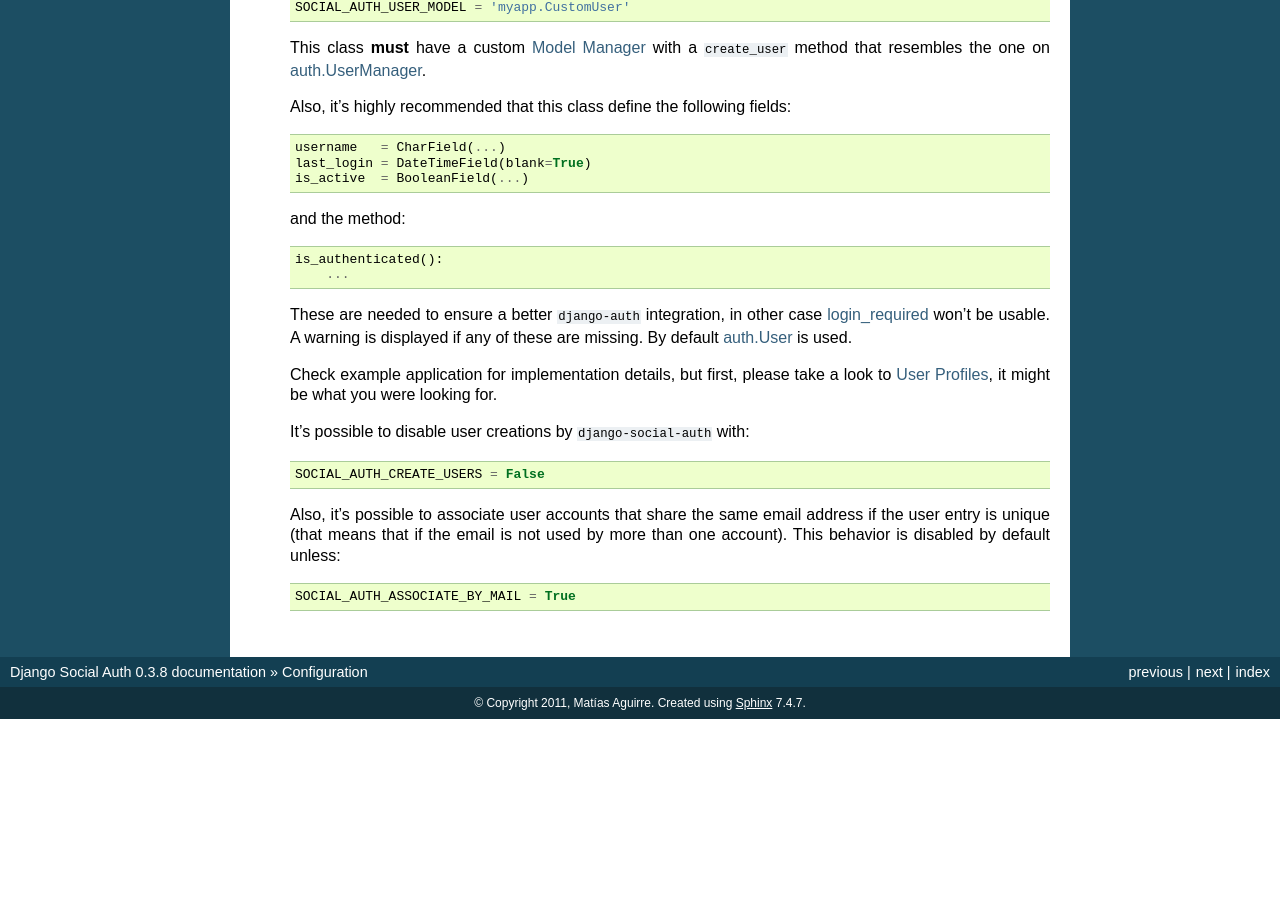
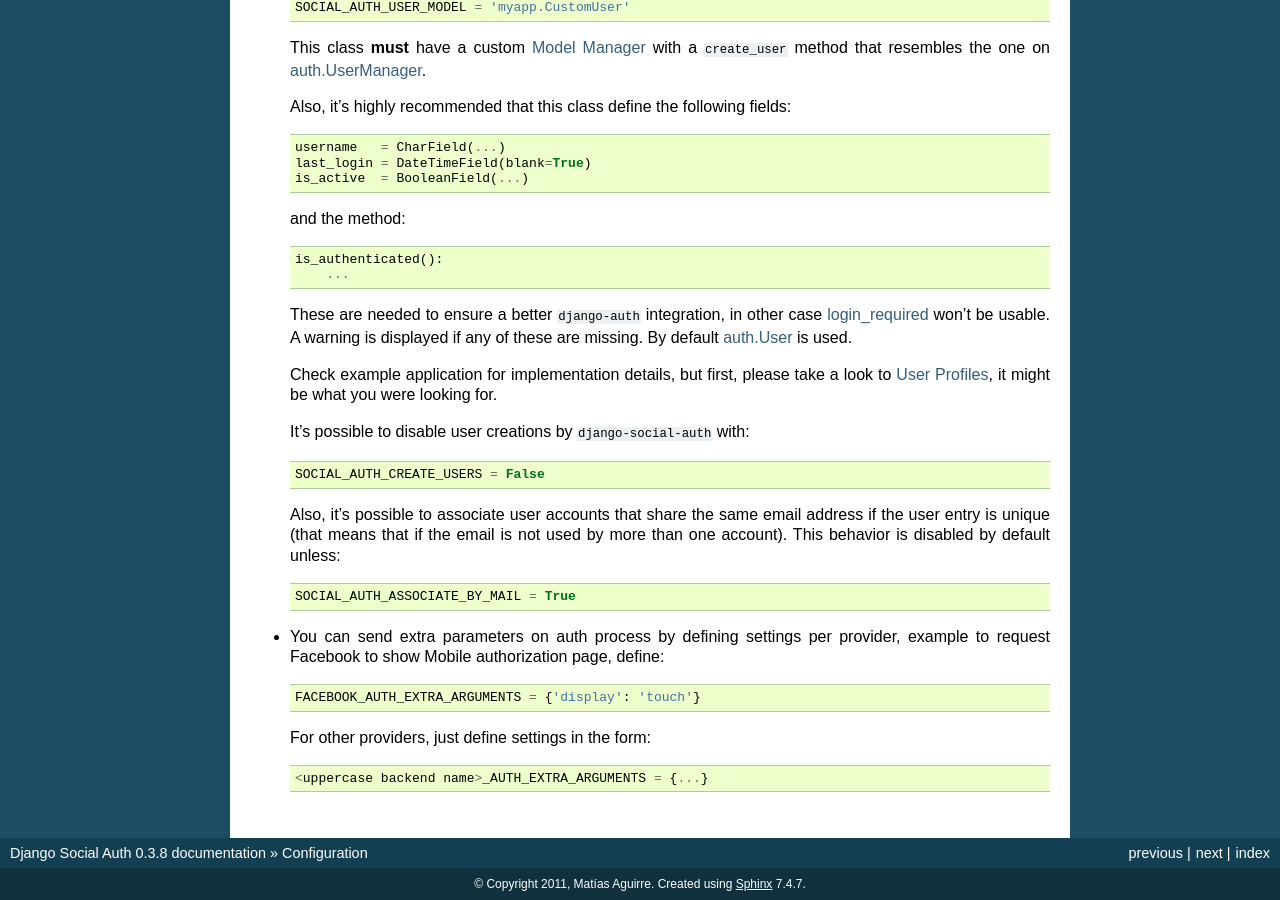
Before and after one commit to omab/django-social-auth, a Sphinx documentation site: the page built from doc/configuration.rst, in a window 1280 px wide and 900 px high, scrolled down 3036 px. Built offline with Sphinx 7.4.7, drawn with Linux system fonts in a browser that asks for light colours; before the commit the page ends 3755 px from its top, so only the background shows below that.

Commit message:
Add setting to define extra arguments that should be sent to providers

```diff
--- a/doc/configuration.rst
+++ b/doc/configuration.rst
@@ -197,6 +197,16 @@
 
       SOCIAL_AUTH_ASSOCIATE_BY_MAIL = True
 
+- You can send extra parameters on auth process by defining settings per
+  provider, example to request Facebook to show Mobile authorization page,
+  define::
+
+      FACEBOOK_AUTH_EXTRA_ARGUMENTS = {'display': 'touch'}
+
+  For other providers, just define settings in the form::
+
+      <uppercase backend name>_AUTH_EXTRA_ARGUMENTS = {...}
+
 
 .. _Model Manager: http://docs.djangoproject.com/en/dev/topics/db/managers/#managers
 .. _Login URL: http://docs.djangoproject.com/en/dev/ref/settings/?from=olddocs#login-url
```
Also changed, not shown: README.rst (+10 -0 lines), 3 other files.
